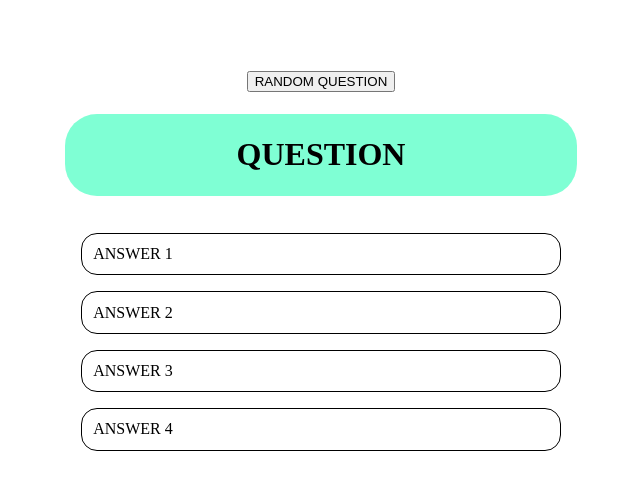
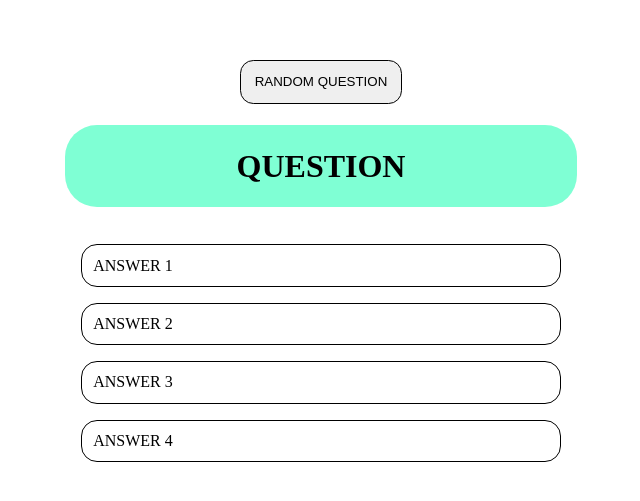
Before and after one commit to bartoszmaleta/workshopQuiz, a plain HTML site: page index.html in a window 1280 px wide. Shown: the part 139-640 px from the top of the page, without its empty margins (327-967 px from the left). Drawn offline with Linux system fonts and the light colour scheme.

Commit message:
Add style to randomQuestion button + hover on answers

```diff
--- a/Public/css/style.css
+++ b/Public/css/style.css
@@ -33,3 +33,13 @@
     border: 1px solid black;
     margin: 1em;
 }
+
+#random {
+    border: 1px solid black;
+    padding: 1em;
+    border-radius: 1em;
+}
+
+.answers > div:hover {
+    background-color: chartreuse;
+}
```
